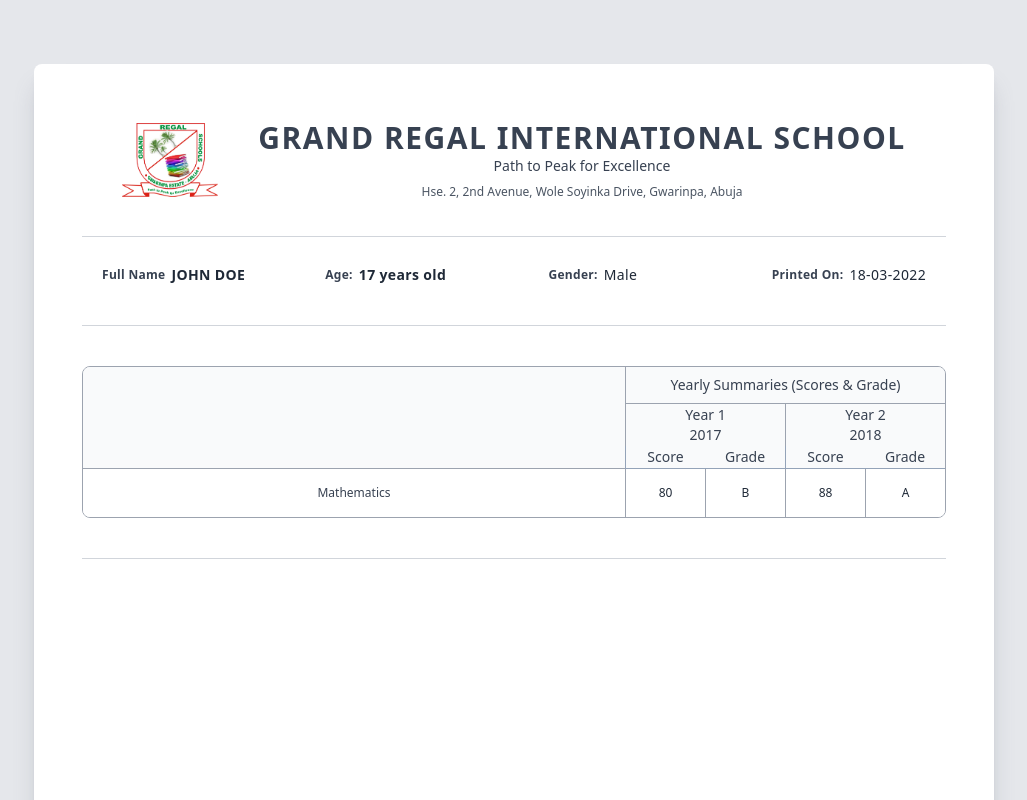
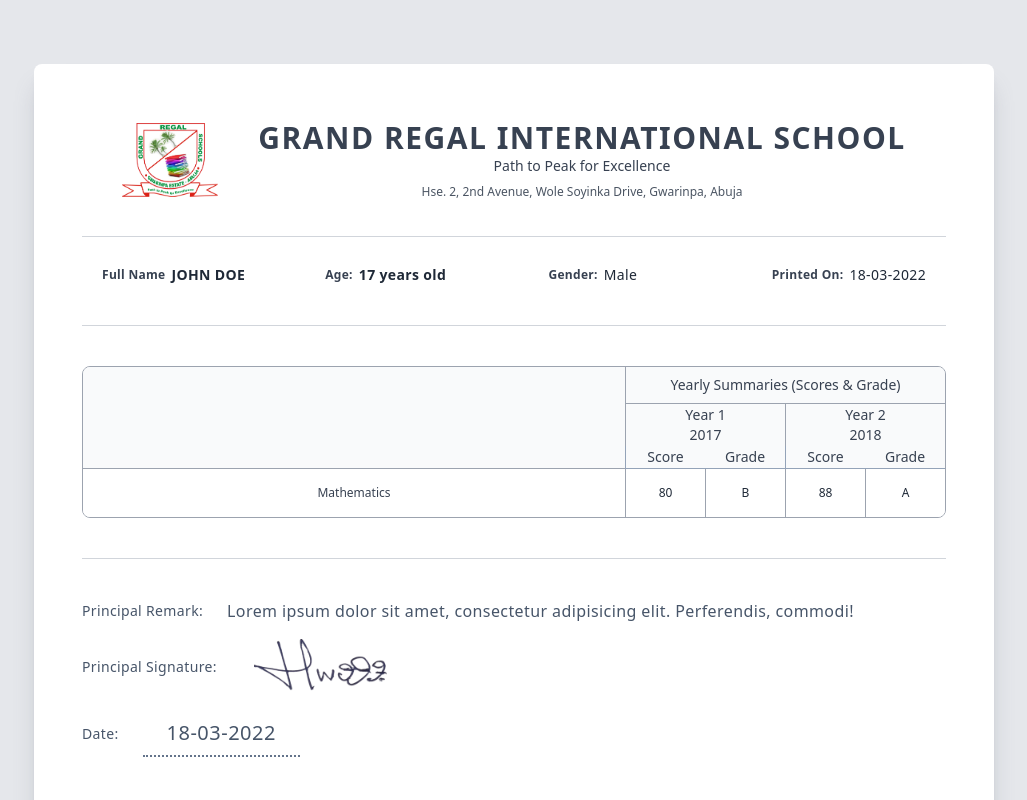
Before and after one commit to iammola/cbt, a Next.js app: page /results/transcript/1 in a window 1280 px wide. Shown: the top 800 px of the page, without its empty margins (126-1153 px from the left). Built offline with nearby package versions, Linux system fonts and the light colour scheme.

Commit message:
feat(transcripts): add `TranscriptFooter` component 💪

```diff
--- a/pages/results/transcript/[id].tsx
+++ b/pages/results/transcript/[id].tsx
@@ -2,7 +2,7 @@ import Head from "next/head";
 import type { NextPage } from "next";
 
 import { Divide } from "components/Misc";
-import { Header, TranscriptInfo } from "components/Result";
+import { Header, TranscriptInfo, TranscriptFooter } from "components/Result";
 
 const ResultTranscript: NextPage = () => {
   return (
@@ -81,6 +81,7 @@ const ResultTranscript: NextPage = () => {
           </tbody>
         </table>
         <Divide className="w-full py-10" HRclassName="border-t-gray-300" />
+        <TranscriptFooter />
       </main>
     </section>
   );
```
